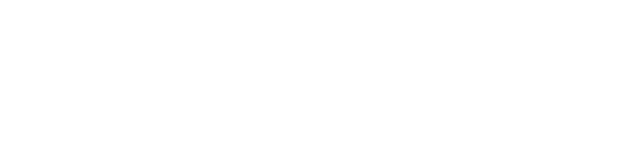
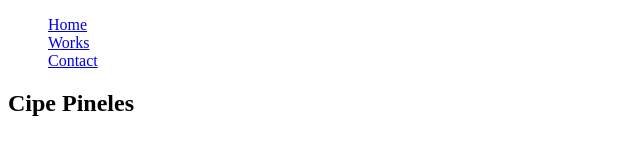
Before and after one commit to rebecasouk/CipePineles, a plain HTML site: page index.html in a window 1280 px wide. Shown: the whole page, without its empty margins (0-640 px from the left). Drawn offline with Linux system fonts and the light colour scheme.

Commit message:
CSS + more html structures

```diff
--- a/index.html
+++ b/index.html
@@ -4,9 +4,29 @@
     <meta charset="UTF-8">
     <meta name="viewport" content="width=device-width, initial-scale=1.0">
     <meta http-equiv="X-UA-Compatible" content="ie=edge">
-    <title>Document</title>
+    <link rel="stylesheet" href="styles/style.css">
+    <title>Cipe Pineless: Portfolio</title>
 </head>
 <body>
+    <header>
+        <nav>
+            <ul>
+                <li><a href="http://">Home</a></li>
+                <li><a href="http://">Works</a></li>
+                <li><a href="http://">Contact</a></li>
+            </ul>
+        </nav>
+    </header>
+
+    <main>
+        <section>
+            <h1> Cipe Pineles </h1>
+        </section>
+        <section>
+
+        </section>
+    </main>
 
 </body>
+<footer></footer>
 </html>
--- /dev/null
+++ b/styles/style.css
@@ -0,0 +1,7 @@
+* {
+    box-sizing: border-box;
+  }
+
+  header nav ul{
+    list-style-type: none;
+  }
```
Also changed, not shown: 1 other file.
